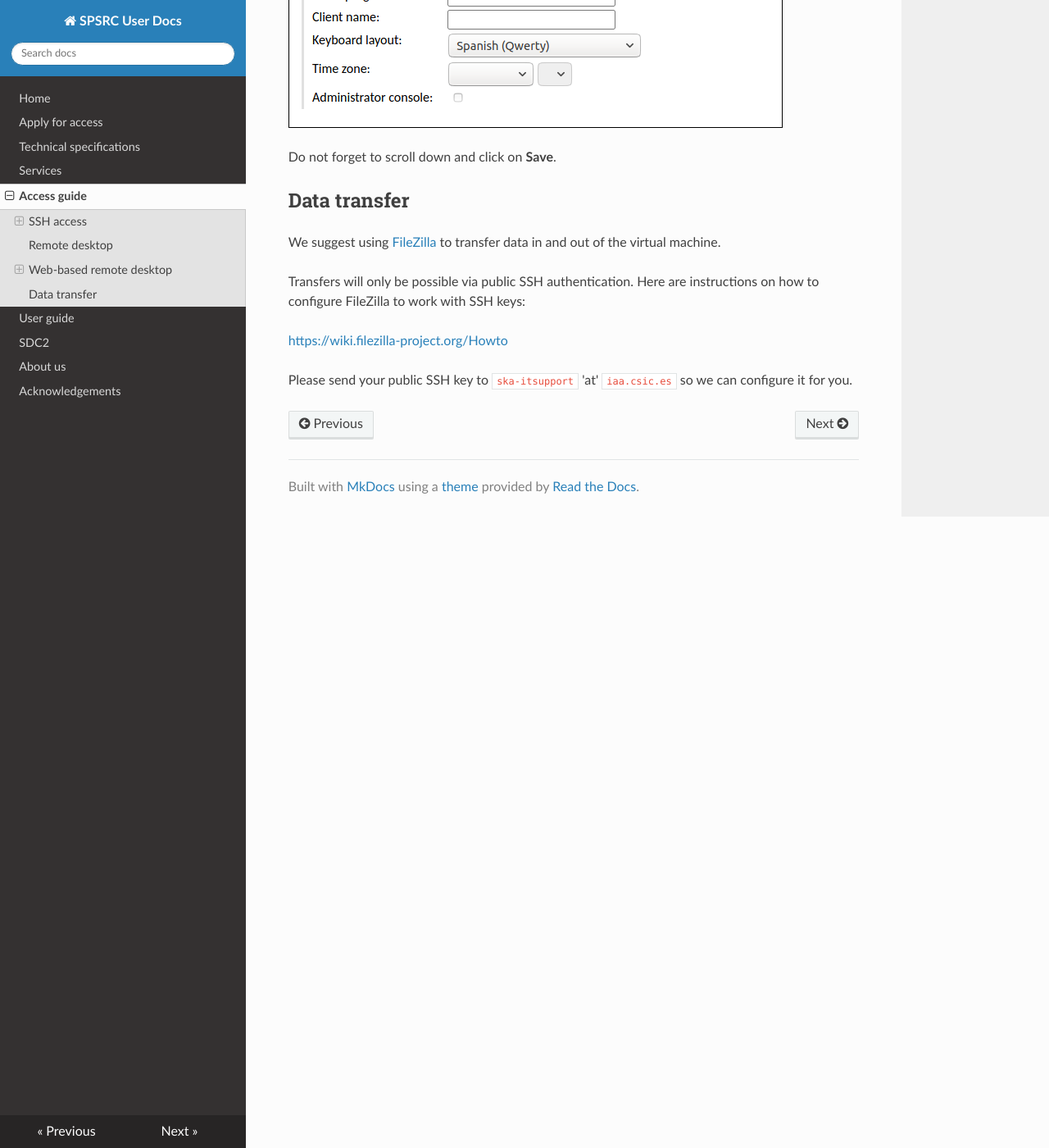
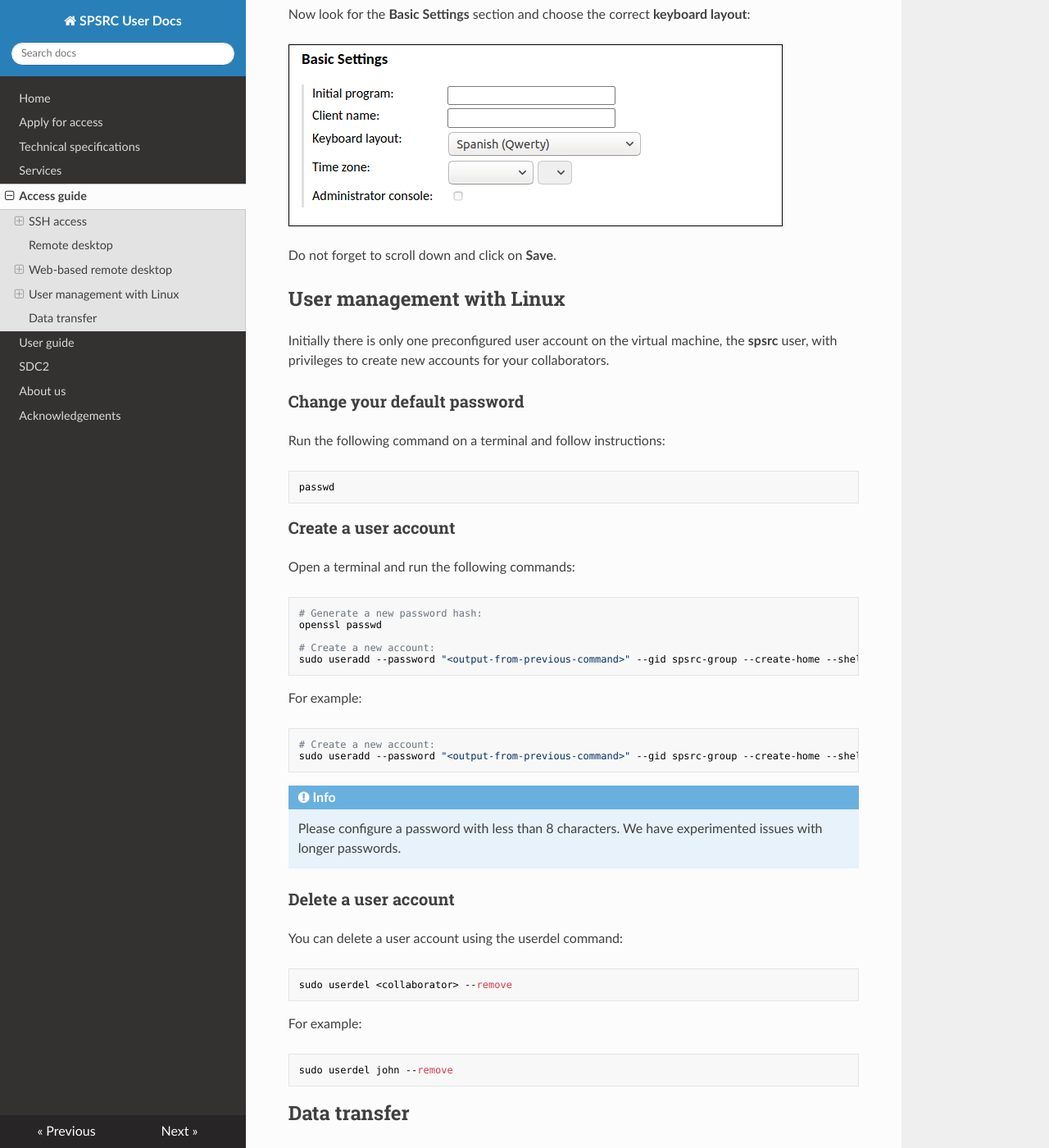
Before and after one commit to espsrc/spsrc_user_docs, an MkDocs documentation site: the page built from docs/access_guide.md, in a window 1280 px wide and 1400 px high, scrolled down 8345 px. Shown: the whole window at 82% size. Built offline with MkDocs 1.6.1, drawn with Linux system fonts in a browser that asks for light colours; nearby versions of some CDN libraries; some of the changed text lies outside the part shown.

Commit message:
Rearrange some sections

````diff
--- a/docs/access_guide.md
+++ b/docs/access_guide.md
@@ -181,6 +181,48 @@ Now look for the **Basic Settings** section and choose the correct **keyboard la
 
 Do not forget to scroll down and click on **Save**.
 
+## User management with Linux
+
+Initially there is only one preconfigured user account on the virtual machine, the **spsrc** user,
+with privileges to create new accounts for your collaborators.
+
+### Change your default password
+
+Run the following command on a terminal and follow instructions:
+```
+passwd
+```
+
+### Create a user account
+
+Open a terminal and run the following commands:
+```
+# Generate a new password hash:
+openssl passwd
+
+# Create a new account:
+sudo useradd --password "<output-from-previous-command>" --gid spsrc-group --create-home --shell /bin/bash <collaborator>
+```
+For example:
+```
+# Create a new account:
+sudo useradd --password "<output-from-previous-command>" --gid spsrc-group --create-home --shell /bin/bash john
+```
+
+!!! info
+    Please configure a password with less than 8 characters. We have experimented issues with longer passwords.
+
+### Delete a user account
+
+You can delete a user account using the userdel command:
+```
+sudo userdel <collaborator> --remove
+```
+For example:
+```
+sudo userdel john --remove
+```
+
 ## Data transfer
 
 We suggest using [FileZilla](https://filezilla-project.org/download.php?type=client) to transfer data
````
